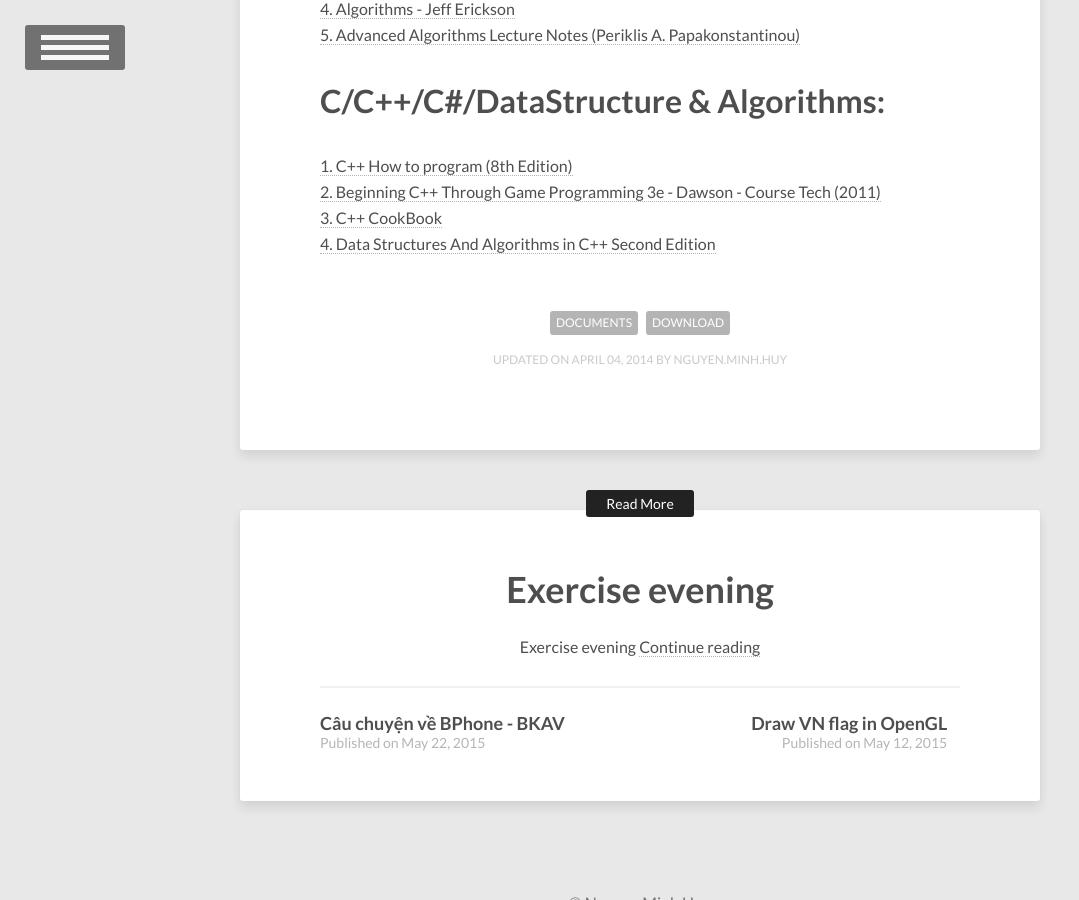
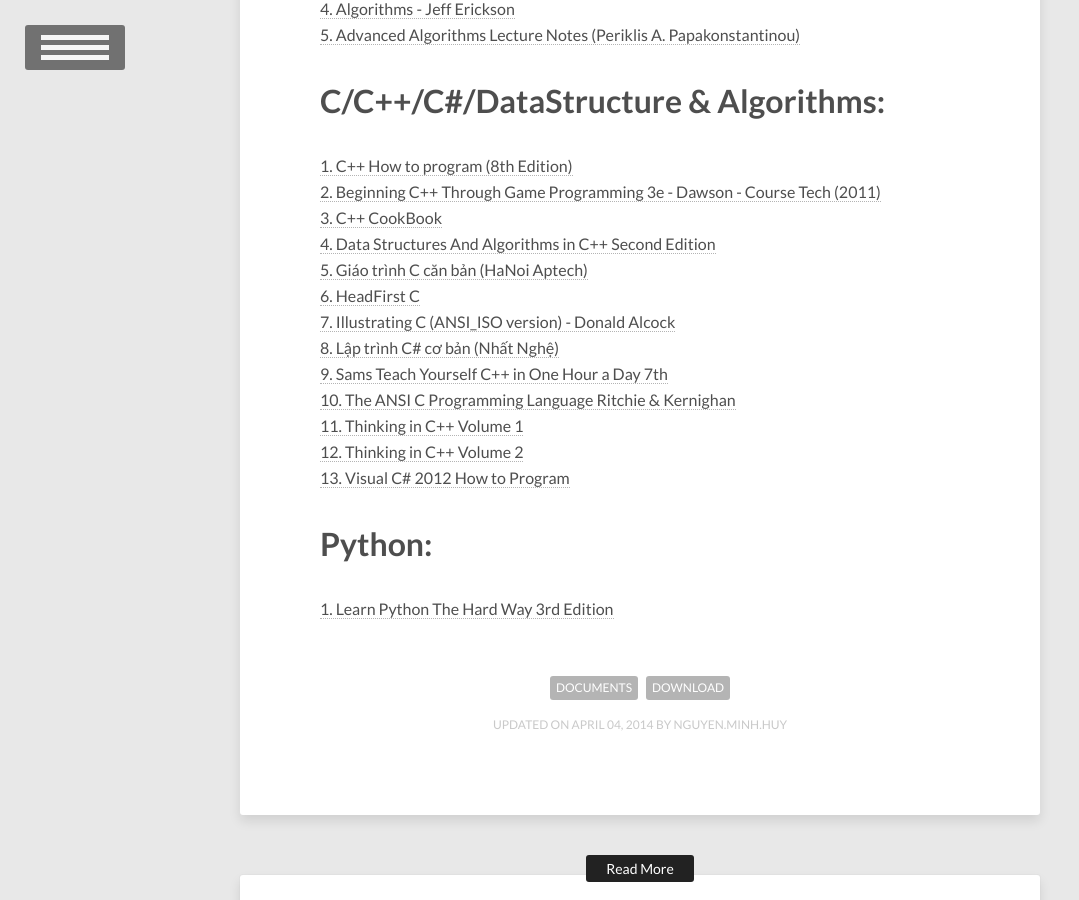
Before and after one commit to vareisen/vareisen.github.io, a Jekyll site: the page built from _posts/2014-04-04-Documents-download.md, in a window 1280 px wide and 900 px high, scrolled down 611 px. Shown: the whole window, without its empty margins (0-1079 px from the left). Built offline with Jekyll 4.4.1, drawn with Linux system fonts in a browser that asks for light colours.

Commit message:
Update 2014-04-04-Documents-download.md

```diff
--- a/_posts/2014-04-04-Documents-download.md
+++ b/_posts/2014-04-04-Documents-download.md
@@ -21,3 +21,14 @@
 <a href="https://drive.google.com/file/d/0B0PQXRyV7ZBrZUpUdnNCejA0cUk/view?usp=sharing">2. Beginning C++ Through Game Programming 3e - Dawson - Course Tech (2011)</a><br>
 <a href="https://drive.google.com/file/d/0B0PQXRyV7ZBrSUxxYUp0QW1IWTQ/view?usp=sharing">3. C++ CookBook</a><br>
 <a href="https://drive.google.com/file/d/0B0PQXRyV7ZBrWWxUZG9reUdLNFU/view?usp=sharing">4. Data Structures And Algorithms in C++ Second Edition</a><br>
+<a href="https://drive.google.com/file/d/0B0PQXRyV7ZBrRFJhdkw0aVNERW8/view?usp=sharing">5. Giáo trình C căn bản (HaNoi Aptech)</a><br>
+<a href="https://drive.google.com/file/d/0B0PQXRyV7ZBrY01fTmJwZ21kYW8/view?usp=sharing">6. HeadFirst C</a><br>
+<a href="https://drive.google.com/file/d/0B0PQXRyV7ZBrQkVWMDJvS1ZPZkU/view?usp=sharing">7. Illustrating C (ANSI_ISO version) - Donald Alcock</a><br>
+<a href="https://drive.google.com/file/d/0B0PQXRyV7ZBrbDRyb2NtODBiTWc/view?usp=sharing">8. Lập trình C# cơ bản (Nhất Nghệ)</a><br>
+<a href="https://drive.google.com/file/d/0B0PQXRyV7ZBra0dPRVJpLVBpNlk/view?usp=sharing">9. Sams Teach Yourself C++ in One Hour a Day 7th</a><br>
+<a href="https://drive.google.com/file/d/0B0PQXRyV7ZBrQmJ0UEhiZ0xIRVU/view?usp=sharing">10. The ANSI C Programming Language Ritchie & Kernighan</a><br>
+<a href="https://drive.google.com/file/d/0B0PQXRyV7ZBrQkE5WjlBWUc3Yms/view?usp=sharing">11. Thinking in C++ Volume 1</a><br>
+<a href="https://drive.google.com/file/d/0B0PQXRyV7ZBrcnBaTmtOLXMwRzQ/view?usp=sharing">12. Thinking in C++ Volume 2</a><br>
+<a href="https://drive.google.com/file/d/0B0PQXRyV7ZBrQWFTdm1aczloRG8/view?usp=sharing">13. Visual C# 2012 How to Program</a><br>
+<h1>Python:</h1>
+<a href="https://drive.google.com/file/d/0B0PQXRyV7ZBrYk43eU1KV1BreFU/view?usp=sharing">1. Learn Python The Hard Way 3rd Edition</a><br>
```
